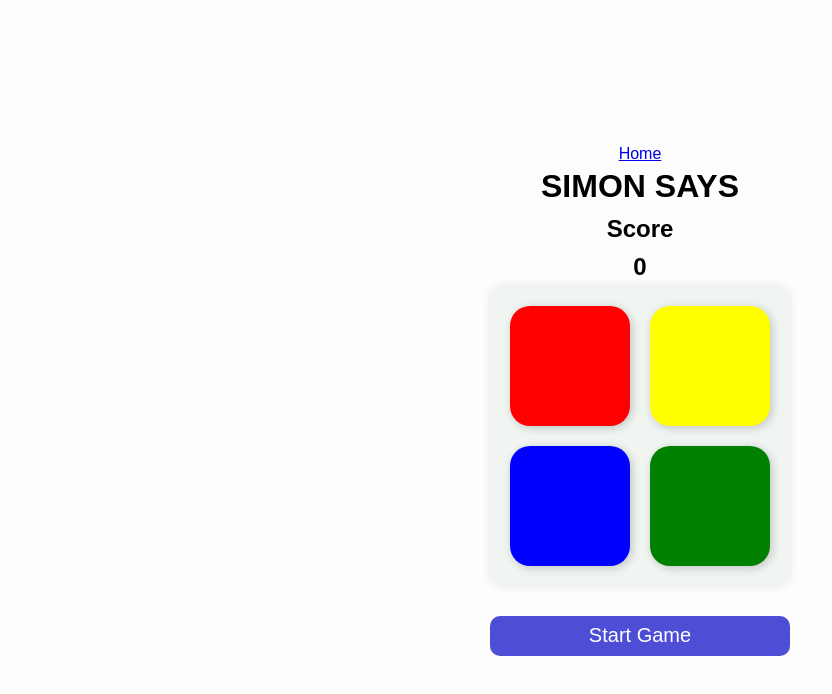
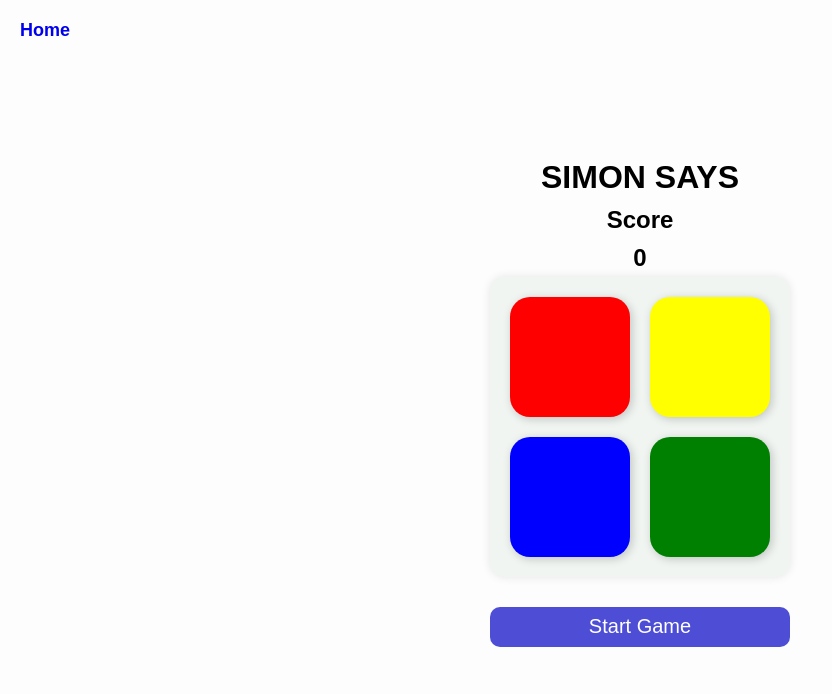
Before and after one commit to nageshdudhabhate07-ai/2048, a plain HTML site: page simon_says_game/simon.html in a window 1280 px wide. Shown: the whole page, without its empty margins (0-832 px from the left). Drawn offline with Linux system fonts and the light colour scheme.

Commit message:
error fixed

```diff
--- a/simon_says_game/simon.html
+++ b/simon_says_game/simon.html
@@ -8,7 +8,11 @@
   <link rel="icon" href="Game logo.jpeg">
 </head>
 <body>
- <a href="http://127.0.0.1:5500/index.html">Home</a>
+  <!-- howe page -->
+ <a href="http://127.0.0.1:5500/index.html"
+   style="position: fixed; top: 20px; left: 20px; text-decoration: none; font-size: 18px; font-weight: bold;">
+   Home
+</a>
   <h1 class="heading">SIMON SAYS </h1>
   <h2>Score</h2>
   <h2 class="Score">0</h2>
```
Also changed, not shown: 2048.html (+4 -1 lines), index.html (+2 -2 lines).
